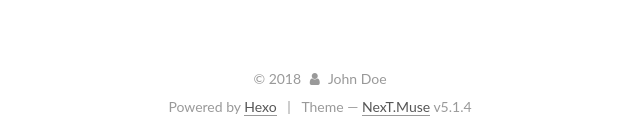
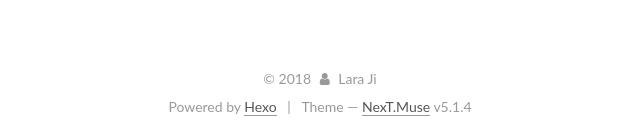
Before and after one commit to LaraJi/LaraJi.github.io, a plain HTML site: page index.html in a window 1280 px wide. Shown: the part 1264-1402 px from the top of the page, 320-960 px from the left. Drawn offline with Linux system fonts and the light colour scheme.

Commit message:
Site updated: 2018-07-22 00:00:53

```diff
--- a/index.html
+++ b/index.html
@@ -232,7 +232,7 @@
     <link itemprop="mainEntityOfPage" href="http://yoursite.com/2018/07/21/hello-world/">
 
     <span hidden itemprop="author" itemscope itemtype="http://schema.org/Person">
-      <meta itemprop="name" content="John Doe">
+      <meta itemprop="name" content="Lara Ji">
       <meta itemprop="description" content="">
       <meta itemprop="image" content="/./logo.png">
     </span>
@@ -381,9 +381,9 @@
 
               <img class="site-author-image" itemprop="image"
                 src="/./logo.png"
-                alt="John Doe" />
+                alt="Lara Ji" />
 
-              <p class="site-author-name" itemprop="name">John Doe</p>
+              <p class="site-author-name" itemprop="name">Lara Ji</p>
               <p class="site-description motion-element" itemprop="description"></p>
           </div>
 
@@ -439,7 +439,7 @@
   <span class="with-love">
     <i class="fa fa-user"></i>
   </span>
-  <span class="author" itemprop="copyrightHolder">John Doe</span>
+  <span class="author" itemprop="copyrightHolder">Lara Ji</span>
 
 
 </div>
```
Also changed, not shown: 2018/07/21/hello-world/index.html (+4 -4 lines), archives/2018/07/index.html (+3 -3 lines), archives/2018/index.html (+3 -3 lines), archives/index.html (+3 -3 lines).
